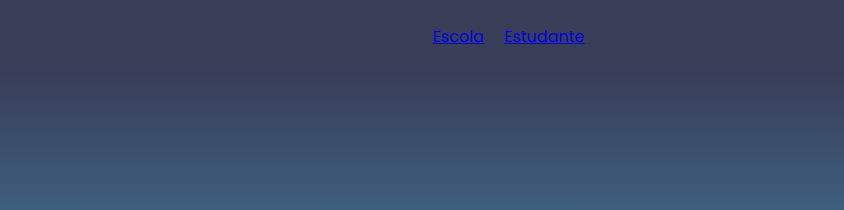
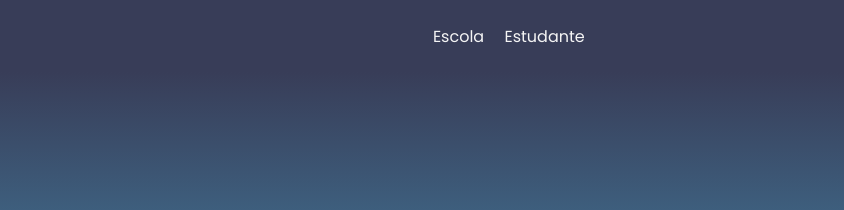
Before and after one commit to marcelopaludetto/curso-nivelamento, a plain HTML site: page index.html in a window 1280 px wide. Shown: the top 210 px of the page, 436-1280 px from the left. Drawn offline with Linux system fonts and the light colour scheme.

Commit message:
tirando text decoration tag a header

```diff
--- a/style.css
+++ b/style.css
@@ -7,11 +7,15 @@ body{
     font-family: 'Poppins', sans-serif;
 }
 
-.cabecalho-lista--item{
+.cabecalho-lista--item {
     display: inline;
     margin-right: 16px;
+    color: #F5F5F5;
 }
-
+.cabecalho-lista--item a {
+    color: #F5F5F5;
+    text-decoration: none;
+}
 .cabecalho{
     padding: 16px;
     background-color: #383D58;
```
